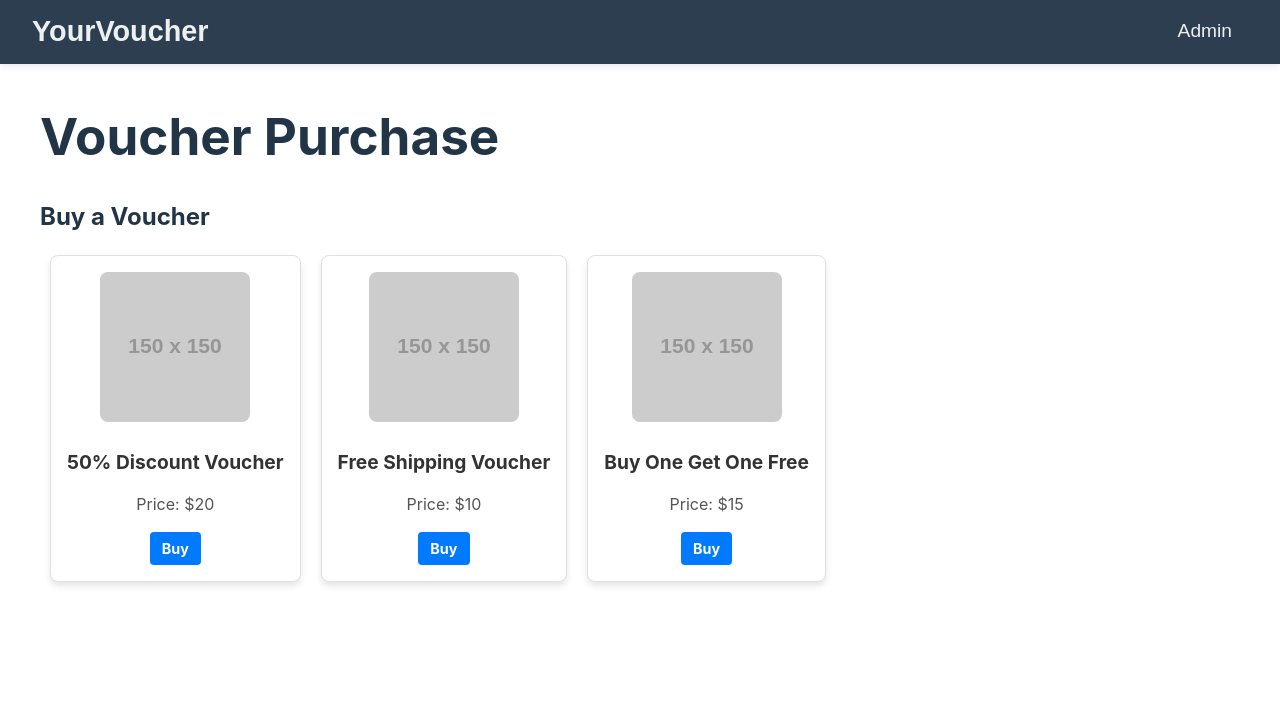
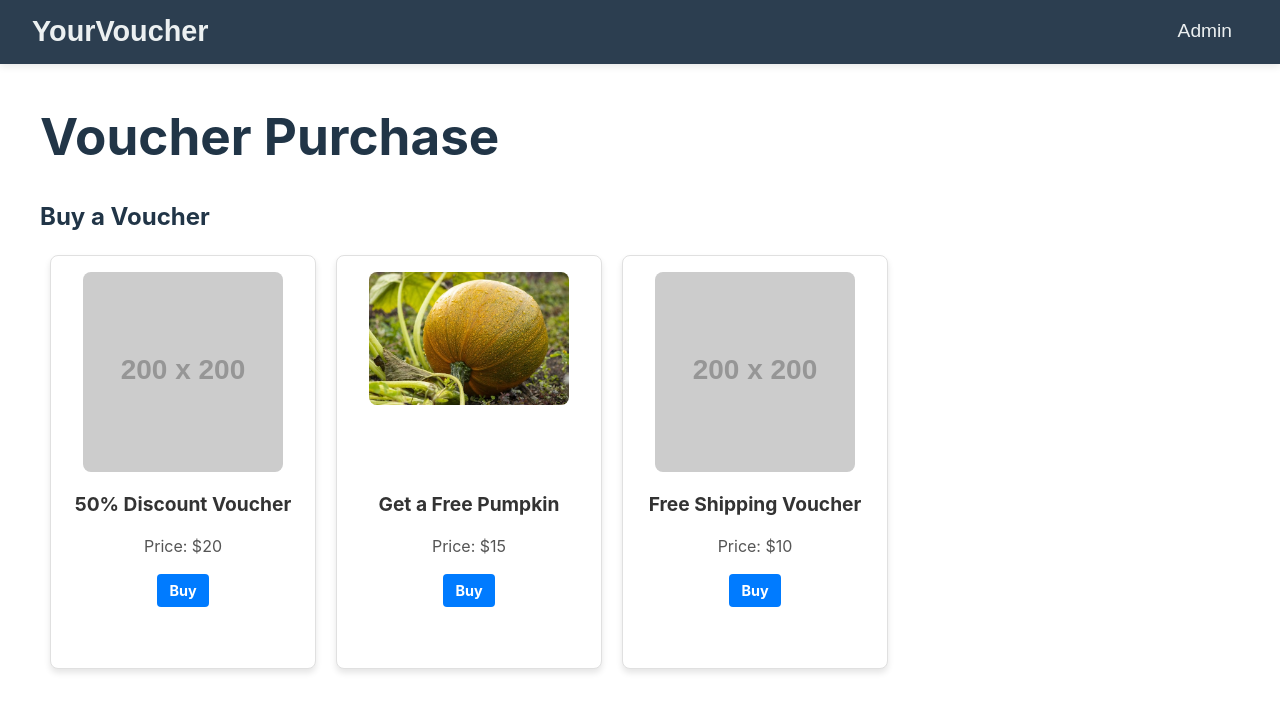
Before and after one commit to GwenDumoulin/voucher-purchase-app, a React (Vite) app: page / in a window 1280 px wide. Shown: the top 712 px of the page. Built offline with nearby package versions, Linux system fonts and the light colour scheme.

Commit message:
fix: styling issues on VoucherCard

```diff
--- a/src/components/VoucherCard.module.css
+++ b/src/components/VoucherCard.module.css
@@ -6,6 +6,8 @@
   padding: 16px;
   text-align: center;
   transition: transform 0.2s ease, box-shadow 0.2s ease;
+  width: 232px;
+  height: 380px;
 }
 
 .card:hover {
@@ -13,10 +15,15 @@
   box-shadow: 0 8px 12px rgba(0, 0, 0, 0.15);
 }
 
+.divImg {
+    min-height: 206px;
+    margin-bottom: 12px;
+}
+
 .card img {
-  max-width: 300px;
+  max-height: 200px;
+  width: 200px;
   border-radius: 8px;
-  margin-bottom: 12px;
 }
 
 .card h3 {
--- a/src/components/VoucherCard.tsx
+++ b/src/components/VoucherCard.tsx
@@ -9,7 +9,7 @@ interface VoucherCardProps {
 function VoucherCard({ voucher, buyVoucher} : VoucherCardProps) {
   return (
     <div className={styles.card}>
-      <img src={voucher.image} alt={voucher.description} className={styles.image} />
+      <div className={styles.divImg}><img src={voucher.image} alt={voucher.description} className={styles.image} /></div>
       <h3 className={styles.title}>{voucher.description}</h3>
       <p className={styles.price}>Price: ${voucher.price}</p>
       <button onClick={() => buyVoucher(voucher)} className={styles.button}>Buy</button>
--- a/src/hooks/useVoucherManagement.ts
+++ b/src/hooks/useVoucherManagement.ts
@@ -7,23 +7,24 @@ export function useVoucherManagement() {
       id: '1',
       description: '50% Discount Voucher',
       price: 20,
-      image: 'https://via.placeholder.com/150',
+      image: 'https://placehold.co/200',
       used: false,
     },
     {
       id: '2',
-      description: 'Free Shipping Voucher',
-      price: 10,
-      image: 'https://via.placeholder.com/150',
+      description: 'Get a Free Pumpkin',
+      price: 15,
+      image: 'http://localhost:5173/pumpkin.jpg',
       used: false,
     },
     {
       id: '3',
-      description: 'Buy One Get One Free',
-      price: 15,
-      image: 'https://via.placeholder.com/150',
+      description: 'Free Shipping Voucher',
+      price: 10,
+      image: 'https://placehold.co/200',
       used: false,
     },
+
   ];
 
   const [vouchers, setVouchers] = useState<Voucher[]>(defaultVouchers);
```
